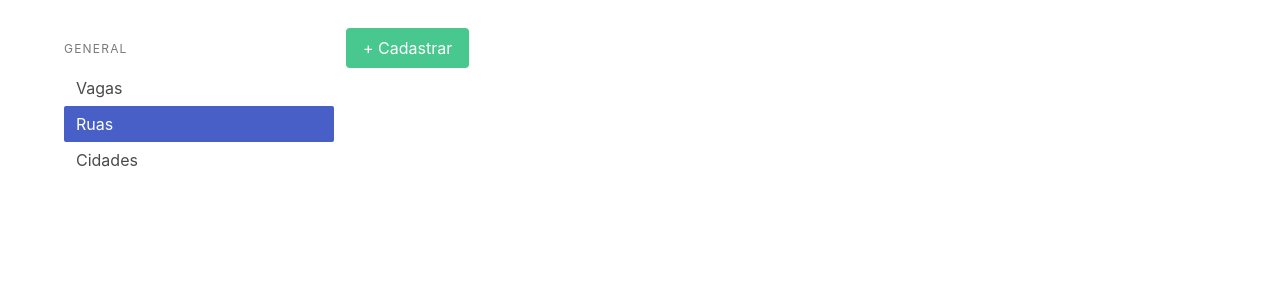
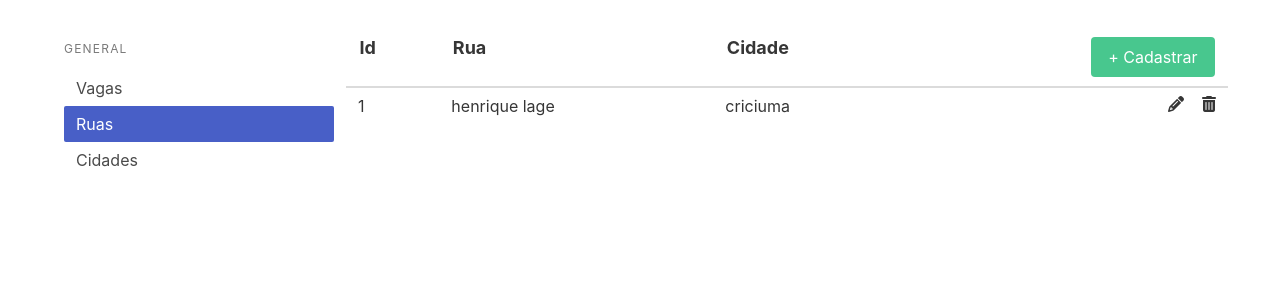
Before and after one commit to FiilipeQuerino/easy-parking, a PHP site: page /src/ruas/index.php in a window 1280 px wide. Shown: the top 300 px of the page. Run offline with PHP 8.4, Linux system fonts and the light colour scheme; some libraries are stand-ins or nearby versions.

Commit message:
feito lista

```diff
--- a/src/ruas/index.php
+++ b/src/ruas/index.php
@@ -27,7 +27,21 @@
                     </ul>
                 </aside>
             </div>
-            <button class="button is-success" id="modal-cadastrar-vaga">+ Cadastrar</button>
+
+            <table class="table is-fullwidth">
+                <thead style="font-size: 18;">
+                    <th>Id</th>
+                    <th>Rua</th>
+                    <th>Cidade</th>
+                    <th style="text-align: right;"> <button class="button is-success" id="modal-cadastrar-vaga">+ Cadastrar</button></th>
+                </thead>
+                <tbody>
+                    <td>1</td>
+                    <td>henrique lage</td>
+                    <td>criciuma</td>
+                    <td style="text-align:right ;"><i class="fas fa-pencil-alt" style="margin-right: 18px;"></i><i class="fas fa-trash-alt"></i></td>
+                </tbody>
+            </table>
             <div class="modal" id="modal">
                 <div class="modal-background"></div>
                 <div class="modal-content">
@@ -75,6 +89,7 @@
             })
         </script>
         <script async type="text/javascript" src="../js/bulma.js"></script>
+        <script src="https://kit.fontawesome.com/44cff19db5.js" crossorigin="anonymous"></script>
 </body>
 
 </html>
--- a/src/vagas/index.php
+++ b/src/vagas/index.php
@@ -118,6 +118,7 @@
             })
         </script>
         <script async type="text/javascript" src="../js/bulma.js"></script>
+        <script src="https://kit.fontawesome.com/44cff19db5.js" crossorigin="anonymous"></script>
 </body>
 
 </html>
```
